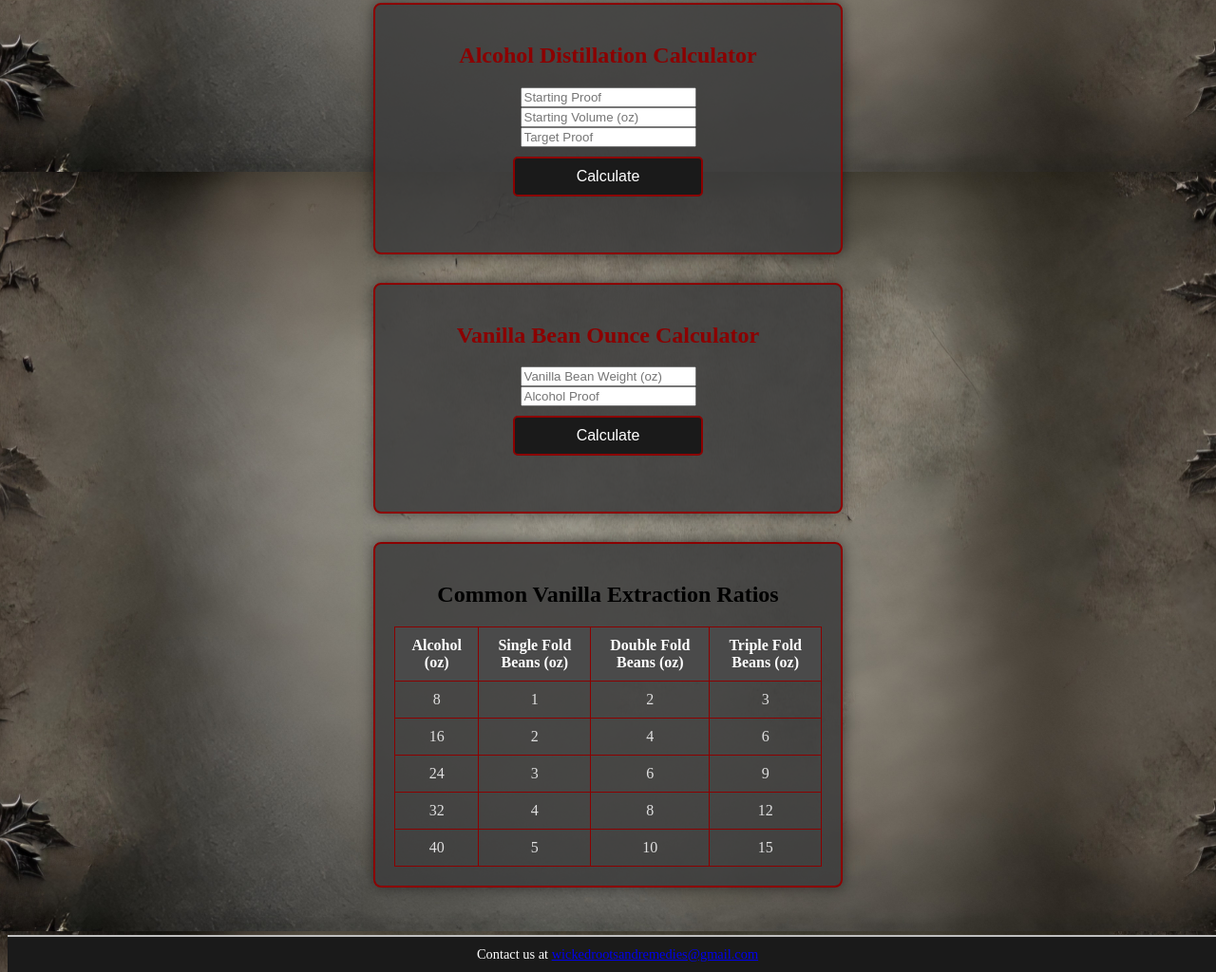
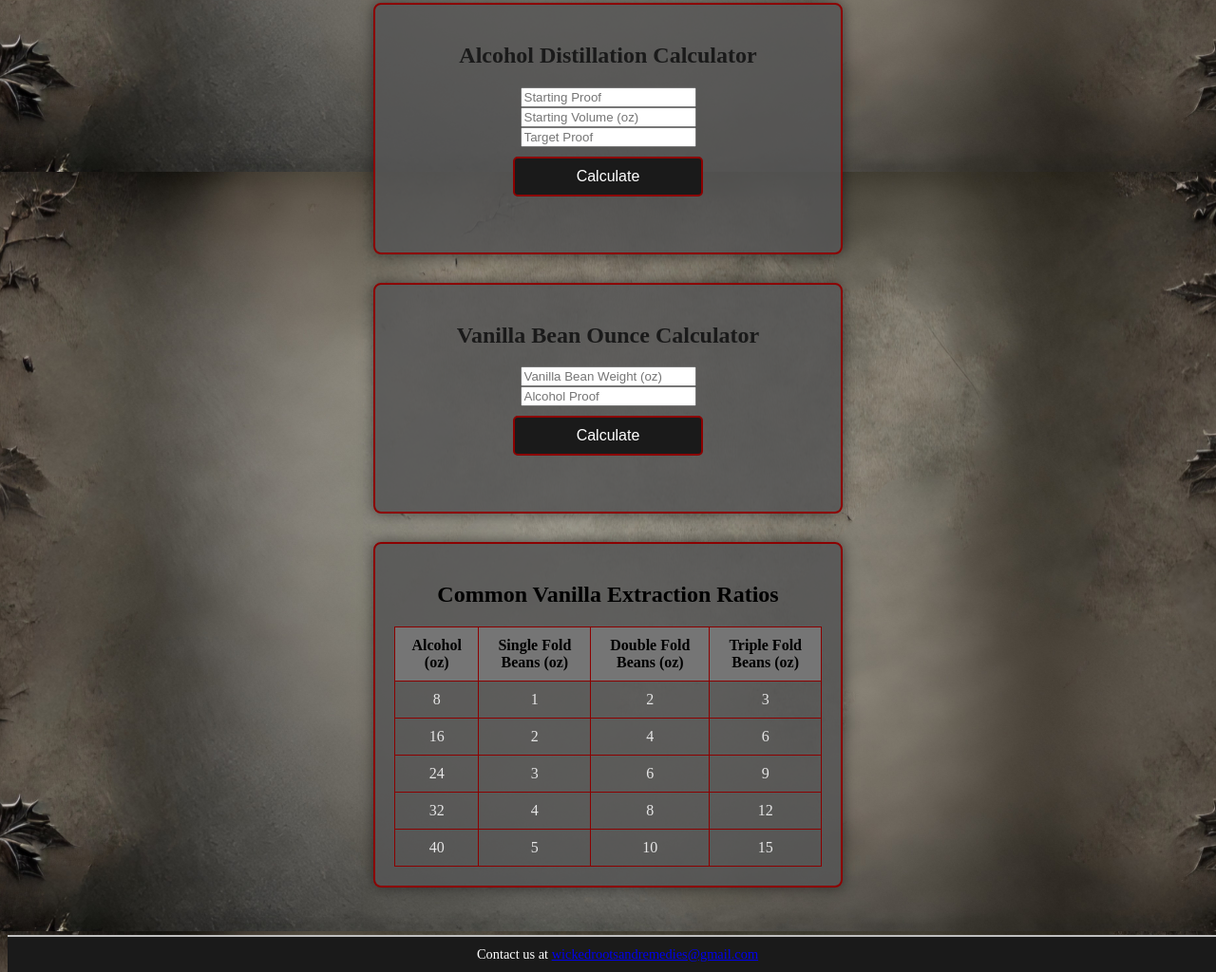
Before and after one commit to weturner1/wicked-roots-remedies, a plain HTML site: page index.html in a window 1280 px wide. Shown: the part 619-1643 px from the top of the page at 95% size. Drawn offline with Linux system fonts and the light colour scheme.

Commit message:
Update styles.css

```diff
--- a/styles.css
+++ b/styles.css
@@ -16,25 +16,25 @@ body {
     margin: 40px auto 20px auto; /* Centers the logo with spacing */
 }
 
-/* Panel Styling (Updated for Lighter Background) */
+/* Panel Styling (Lighter Background for Better Contrast) */
 .container, .ratio-container {
-    background: rgba(60, 60, 60, 0.85); /* Lighter metallic gunmetal */
+    background: rgba(85, 85, 85, 0.85); /* Even lighter gunmetal grey */
     padding: 20px;
     border-radius: 8px;
     box-shadow: 0 0 15px rgba(0, 0, 0, 0.5);
     max-width: 450px;
     margin: auto;
     margin-bottom: 30px;
-    color: #e0e0e0; /* Light silver text */
+    color: #e6e6e6; /* Lighter silver text */
     border: 2px solid #8B0000; /* Metallic red accent */
     display: flex;
     flex-direction: column;
     align-items: center;
 }
 
-/* Title Text */
+/* Title Text for Calculators & Ratios */
 h2 {
-    color: #8B0000; /* Metallic deep red */
+    color: #1a1a1a; /* Metallic black */
     font-weight: bold;
 }
 
@@ -83,20 +83,20 @@ button:hover {
 }
 
 .styled-table th {
-    background-color: #4a4a4a; /* Lighter gunmetal black */
-    color: white;
+    background-color: #757575; /* Lighter metallic gunmetal */
+    color: black;
 }
 
 /* Ratio Section - Now Matches Calculator Panels */
 .ratio-container {
-    background: rgba(60, 60, 60, 0.85); /* Same as calculator panels */
+    background: rgba(85, 85, 85, 0.85); /* Same as calculator panels */
     padding: 20px;
     border-radius: 8px;
     box-shadow: 0 0 15px rgba(0, 0, 0, 0.5);
     max-width: 450px;
     margin: auto;
     margin-bottom: 30px;
-    color: #e0e0e0; /* Light silver text */
+    color: #e6e6e6; /* Lighter silver text */
     border: 2px solid #8B0000; /* Metallic red accent */
     display: flex;
     flex-direction: column;
@@ -105,14 +105,14 @@ button:hover {
 
 /* Tip Box */
 .tip-box {
-    background: rgba(20, 20, 20, 0.95); /* Darker tooltips */
+    background: rgba(45, 45, 45, 0.95); /* Darker tooltips */
     padding: 10px;
     border-radius: 8px;
     box-shadow: 0 0 10px rgba(0, 0, 0, 0.3);
     max-width: 450px;
     margin: 30px auto 40px auto;
     border: 2px solid #8B0000; /* Metallic red border */
-    color: #e0e0e0; /* Light silver text */
+    color: #e6e6e6; /* Lighter silver text */
 }
 
 /* Calculator Output Text */
```
